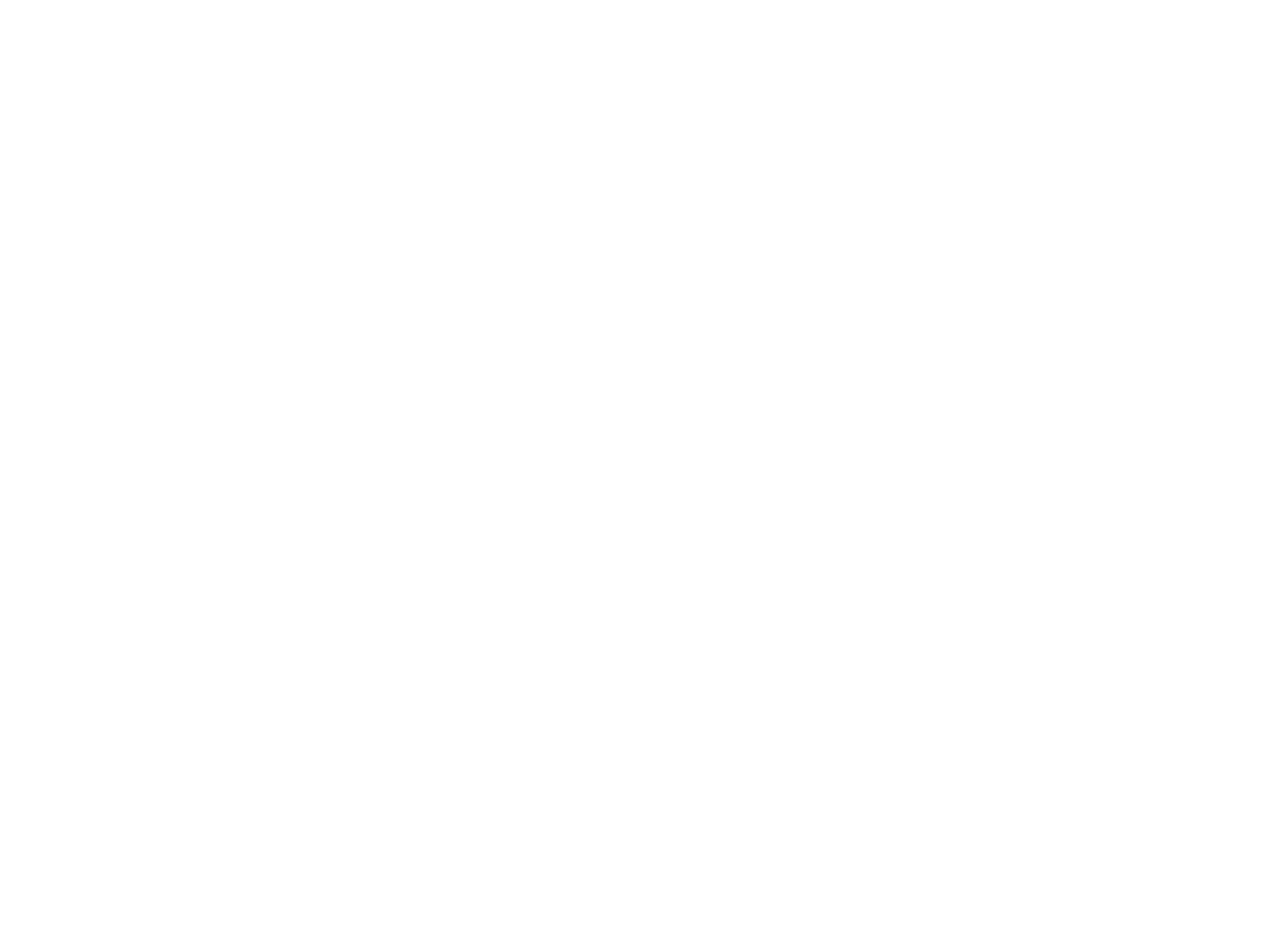
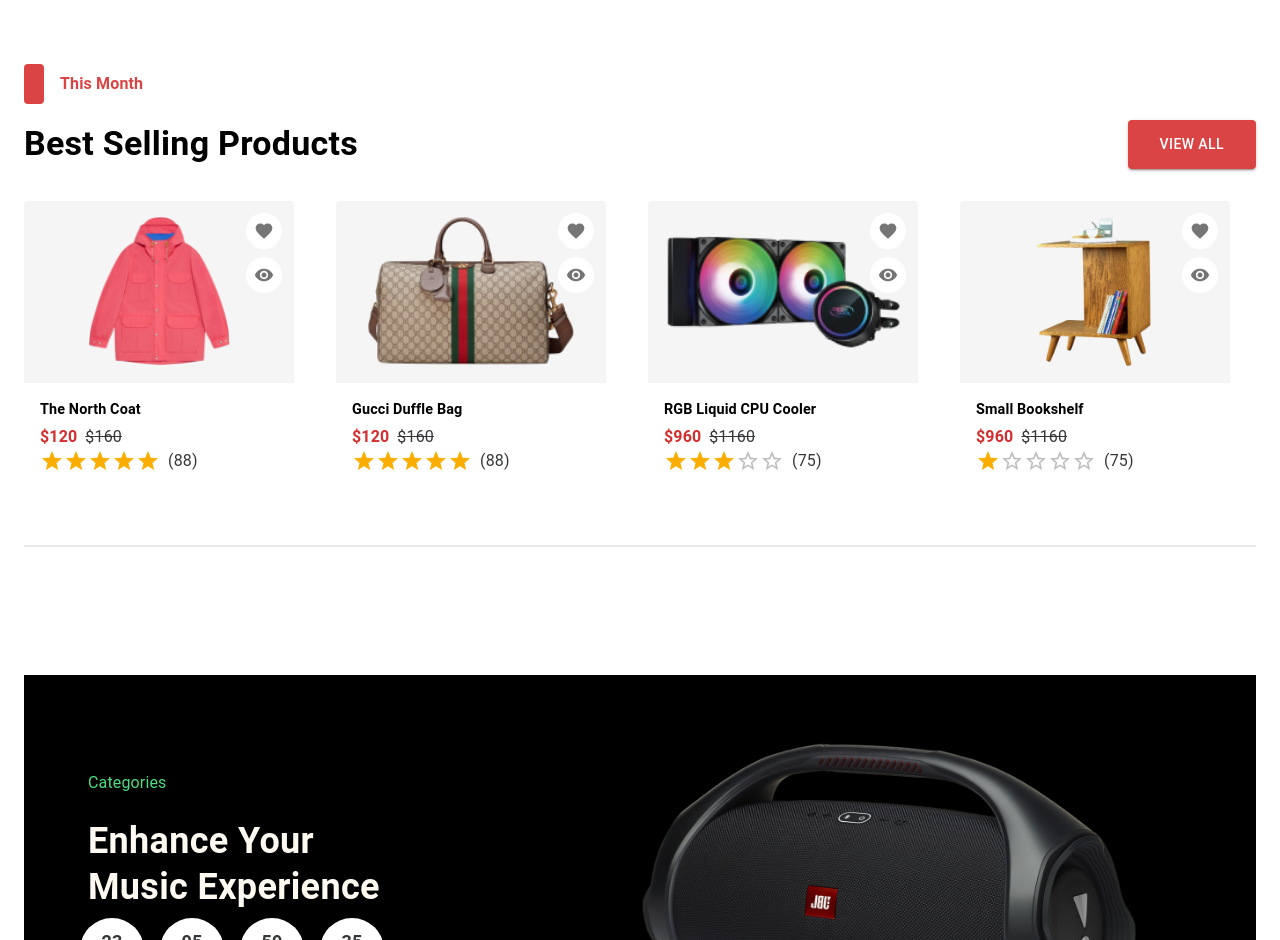
Before and after one commit to MahmutSamii/E-Commerce, a Next.js app: page / in a window 1280 px wide. Shown: the part 1860-2800 px from the top of the page. Before the commit the page ends 800 px from the top, so only its background shows below. Built offline with nearby package versions, Linux system fonts and the light colour scheme.

Commit message:
feat: added promo banner and our product section

```diff
--- a/components/FlashSales/FlashSales.tsx
+++ b/components/FlashSales/FlashSales.tsx
@@ -93,12 +93,13 @@
 }));
 
 const FlashSales = ({
-                        title ,
+                        subtitle,
+                        title,
                         products = [],
                         showTimer = true,
                         onAddToCart = true,
-                        btnOpen=true,
-                        viewBtnOpen= true,
+                        btnOpen = true,
+                        viewBtnOpen = true,
                         discountBadgeColor,
                         discountBadgeText,
                         enableSlider = true,
@@ -143,7 +144,7 @@
     };
 
     const handleColorSelect = (productId, color) => {
-        setSelectedColors((prev) => ({ ...prev, [productId]: color }));
+        setSelectedColors((prev) => ({...prev, [productId]: color}));
     };
 
     const visibleProducts = enableSlider
@@ -155,7 +156,7 @@
             <Stack direction="row" spacing={2} alignItems="center" mb={2}>
                 <Box sx={{width: 20, height: 40, bgcolor: '#DB4444', borderRadius: 1}}/>
                 <Typography variant="subtitle1" color="#DB4444" fontWeight="600">
-                    Today's
+                    {subtitle}
                 </Typography>
             </Stack>
 
@@ -167,7 +168,8 @@
                     {showTimer && (
                         <>
                             <Stack spacing={1}>
-                                <Typography fontSize={'13px'} fontWeight={'bold'} variant="caption" color="text.secondary">
+                                <Typography fontSize={'13px'} fontWeight={'bold'} variant="caption"
+                                            color="text.secondary">
                                     Days
                                 </Typography>
                                 <TimerBox sx={{
@@ -181,7 +183,8 @@
                             </Stack>
                             <Typography variant="h5" color="text.secondary">:</Typography>
                             <Stack spacing={1}>
-                                <Typography fontSize={'13px'} fontWeight={'bold'} variant="caption" color="text.secondary">
+                                <Typography fontSize={'13px'} fontWeight={'bold'} variant="caption"
+                                            color="text.secondary">
                                     Hours
                                 </Typography>
                                 <TimerBox sx={{
@@ -195,7 +198,8 @@
                             </Stack>
                             <Typography variant="h5" color="text.secondary">:</Typography>
                             <Stack spacing={1}>
-                                <Typography fontSize={'13px'} fontWeight={'bold'} variant="caption" color="text.secondary">
+                                <Typography fontSize={'13px'} fontWeight={'bold'} variant="caption"
+                                            color="text.secondary">
                                     Minutes
                                 </Typography>
                                 <TimerBox sx={{
@@ -209,7 +213,8 @@
                             </Stack>
                             <Typography variant="h5" color="text.secondary">:</Typography>
                             <Stack spacing={1}>
-                                <Typography fontSize={'13px'} fontWeight={'bold'} variant="caption" color="text.secondary">
+                                <Typography fontSize={'13px'} fontWeight={'bold'} variant="caption"
+                                            color="text.secondary">
                                     Seconds
                                 </Typography>
                                 <TimerBox sx={{
@@ -225,25 +230,25 @@
                     )}
                 </Stack>
                 {enableSlider && (
-                    <Box sx={{ display: 'flex', justifyContent: 'space-between', mt: 4 }}>
+                    <Box sx={{display: 'flex', justifyContent: 'space-between', mt: 4}}>
                         <IconButton onClick={() => handleSlide('left')} disabled={currentIndex === 0}>
-                            <KeyboardArrowLeft />
+                            <KeyboardArrowLeft/>
                         </IconButton>
                         <IconButton
                             onClick={() => handleSlide('right')}
                             disabled={currentIndex === Math.ceil(products.length / cardsPerRow) - 1}
                         >
-                            <KeyboardArrowRight />
+                            <KeyboardArrowRight/>
                         </IconButton>
                     </Box>
                 )}
-                {viewBtnOpen &&(
+                {viewBtnOpen && (
                     <Stack direction="row" spacing={1}>
                         <Button
                             variant="contained"
                             sx={{
                                 bgcolor: '#DB4444',
-                                '&:hover': { bgcolor: '#c13e3e' },
+                                '&:hover': {bgcolor: '#c13e3e'},
                                 px: 4,
                                 py: 1.5,
                                 color: 'white'
@@ -265,36 +270,15 @@
                 {visibleProducts.map((product) => (
                     <ProductCard key={product.id}>
                         <Box sx={{position: 'relative', p: 2, backgroundColor: '#F5F5F5'}}>
-                            {product.discount&& (
+                            {product.discount && (
                                 <DiscountBadge color={discountBadgeColor}>
-                                    {"-"+product.discount+'%'}
+                                    {"-" + product.discount + '%'}
                                 </DiscountBadge>
                             )}
-                            {discountBadgeText&& (
+                            {discountBadgeText && (
                                 <DiscountBadge color={discountBadgeColor}>
                                     {discountBadgeText}
                                 </DiscountBadge>
-                            )}
-                            {product.colors && (
-                                <Stack direction="row" spacing={1} sx={{ mt: 2 }}>
-                                    {product.colors.map((color) => (
-                                        <Box
-                                            key={color}
-                                            sx={{
-                                                width: 24,
-                                                height: 24,
-                                                borderRadius: '50%',
-                                                backgroundColor: color,
-                                                border:
-                                                    selectedColors[product.id] === color
-                                                        ? '2px solid black'
-                                                        : '2px solid transparent',
-                                                cursor: 'pointer',
-                                            }}
-                                            onClick={() => handleColorSelect(product.id, color)}
-                                        />
-                                    ))}
-                                </Stack>
                             )}
                             <IconWrapper>
                                 <StyledIconButton>
@@ -334,20 +318,41 @@
                                 )}
                             </Stack>
                             <Stack direction="row" spacing={1} alignItems="center">
-                                <Rating name="read-only" value={product.rating} readOnly />
+                                <Rating name="read-only" value={product.rating} readOnly/>
                                 <Typography color="text.secondary">({product.reviews})</Typography>
                             </Stack>
+                            {product.colors && (
+                                <Stack direction="row" spacing={1} sx={{mt: 2}}>
+                                    {product.colors.map((color) => (
+                                        <Box
+                                            key={color}
+                                            sx={{
+                                                width: 18,
+                                                height: 18,
+                                                borderRadius: '50%',
+                                                backgroundColor: color,
+                                                border:
+                                                    selectedColors[product.id] === color
+                                                        ? '2px solid black'
+                                                        : '2px solid transparent',
+                                                cursor: 'pointer',
+                                            }}
+                                            onClick={() => handleColorSelect(product.id, color)}
+                                        />
+                                    ))}
+                                </Stack>
+                            )}
                         </CardContent>
                     </ProductCard>
                 ))}
             </Box>
-            {btnOpen &&(
-                <Box sx={{ display: 'flex', justifyContent: 'center', mt: 4 }}>
+            {btnOpen && (
+                <Box sx={{display: 'flex', justifyContent: 'center', mt: 4}}>
                     <Button
                         variant="contained"
                         sx={{
                             bgcolor: '#DB4444',
-                            '&:hover': { bgcolor: '#c13e3e' },
+                            '&:hover': {bgcolor: '#c13e3e'},
                             px: 4,
                             py: 1.5,
                             color: 'white'
--- a/containers/HomePage/FlashSaleSection/FlashSale.tsx
+++ b/containers/HomePage/FlashSaleSection/FlashSale.tsx
@@ -94,6 +94,7 @@
 
     return (
         <FlashSales
+            subtitle={"today's"}
             title="Flash Sales"
             showTimer={true}
             products={products}
--- /dev/null
+++ b/containers/HomePage/OurProductSection/OurProduct.tsx
@@ -0,0 +1,96 @@
+import React from 'react';
+import FlashSales from "../../../components/FlashSales/FlashSales";
+
+function OurProductSection(props) {
+    const products = [
+        {
+            id: 1,
+            name: 'The North Coat',
+            image: 'assets/png/coat.png',
+            price: 120,
+            oldPrice: 160,
+            rating: 5,
+            reviews: 88,
+            colors: ['#000000', '#FFFFFF'],
+        },
+        {
+            id: 2,
+            name: 'Gucci Duffle Bag',
+            image: 'assets/png/bag.png',
+            price: 120,
+            oldPrice: 160,
+            rating: 5,
+            reviews: 88,
+        },
+        {
+            id: 3,
+            name: 'RGB Liquid CPU Cooler',
+            image: 'assets/png/cpu-cooler.png',
+            price: 960,
+            oldPrice: 1160,
+            rating: 3,
+            reviews: 75,
+            colors: ['#FF0000', '#00FF00', '#0000FF'],
+        },
+        {
+            id: 4,
+            name: 'Small Bookshelf',
+            image: 'assets/png/desk.png',
+            price: 960,
+            oldPrice: 1160,
+            rating: 1,
+            reviews: 75,
+        },
+        {
+            id: 5,
+            name: 'Gaming Chair',
+            image: 'assets/png/chair.png',
+            price: 250,
+            oldPrice: 300,
+            rating: 4,
+            reviews: 45,
+            colors: ['#8B0000', '#FFA500'],
+        },
+        {
+            id: 6,
+            name: 'Smartphone',
+            image: 'assets/png/keyboard.png',
+            price: 700,
+            rating: 5,
+            reviews: 320,
+        },
+        {
+            id: 7,
+            name: 'Bluetooth Speaker',
+            image: 'assets/png/gamepad.png',
+            price: 150,
+            rating: 4,
+            reviews: 150,
+            colors: ['#000000', '#FFFF00'],
+        },
+        {
+            id: 8,
+            name: 'Wireless Mouse',
+            image: 'assets/png/boombox.png',
+            price: 50,
+            rating: 3,
+            reviews: 120,
+        },
+    ];
+
+    return (
+        <FlashSales
+            subtitle={'Our Products'}
+            title="Explore Our Products"
+            products={products}
+            showTimer={false}
+            enableSlider={true}
+            onAddToCart={true}
+            btnOpen={true}
+            viewBtnOpen={false}
+            cardsPerRow={8}
+        />
+    );
+}
+
+export default OurProductSection;
--- /dev/null
+++ b/containers/HomePage/PromoBannerSection/PromoBanner.tsx
@@ -0,0 +1,112 @@
+import React from 'react';
+import {Button, Container, Typography} from "@mui/material";
+import Image from "next/image";
+
+const CountdownItem = ({value, label}) => (
+    <Typography commponent={'div'} sx={{
+        display: 'flex',
+        alignItems: 'center',
+        justifyContent: 'center',
+        flexDirection:'column',
+        backgroundColor:'#FFFFFF',
+        borderRadius:'9999px',
+        width: '4rem',
+        height: '4rem',
+        m:1
+    }}>
+        <Typography component={'div'} sx={{
+            fontSize:'1.125rem',
+            fontWeight:'bold',
+            color: '#363738',
+        }}>{value}</Typography>
+        <Typography component={'div'} sx={{
+            fontSize:'0.75rem',
+            color:'rgb(75 85 99 / var(--tw-text-opacity, 1))'
+        }}>{label}</Typography>
+    </Typography>
+);
+
+const PromoBanner = () => {
+    return (
+        <Container maxWidth="lg" sx={{py: 10}}>
+            <Typography component={'div'} sx={{
+                width: '100%',
+                backgroundColor: 'black',
+                position: 'relative',
+                overflow: 'hidden'
+            }}>
+                <Typography component={'div'} sx={{
+                    display: 'flex',
+                    justifyContent: 'space-between',
+                    padding: 8
+                }}>
+                    <Typography component={'div'} sx={{
+                        display: 'flex',
+                        flexDirection:'column',
+                        justifyContent: 'center',
+                        marginTop: '2rem'
+                    }}>
+                        <Typography component={'p'} sx={{
+                            color: 'rgb(74 222 128 / var(--tw-bg-opacity, 1))'
+                        }}>Categories</Typography>
+
+                        <Typography component={'h1'} sx={{
+                            fontSize: '2.25rem',
+                            lineHeight: '2.85rem',
+                            fontWeight: 'bold',
+                            color: '#FEFAF1',
+                            mt:3
+                        }}>
+                            Enhance Your <br/> Music Experience
+                        </Typography>
+
+                        <Typography component={'div'} sx={{
+                            display:'flex',
+                            ml:-2
+                        }}>
+                            <CountdownItem value="23" label="Hours"/>
+                            <CountdownItem value="05" label="Days"/>
+                            <CountdownItem value="59" label="Minutes"/>
+                            <CountdownItem value="35" label="Seconds"/>
+                        </Typography>
+
+                        <Button
+                            sx={{
+                                backgroundColor: 'rgb(74 222 128 / var(--tw-bg-opacity, 1))',
+                                color:'#FEFAF1',
+                                padding:'0.75rem 1.5rem',
+                                borderRadius: '0.375rem',
+                                width: '8rem',
+                                mt:3,
+                                '&:hover': {
+                                    backgroundColor:'rgb(34 197 94 / var(--tw-bg-opacity, 1))',
+                                    color: '#FFFFFF'
+                                },
+                                transitionProperty:'color, background-color, border-color, text-decoration-color, fill, stroke',
+                                transitionTimingFunction:'cubic-bezier(0.4, 0, 0.2, 1)',
+                                transitionDuration:'150ms'
+                            }}>
+                            Buy Now!
+                        </Button>
+                    </Typography>
+
+                    <Typography component={'div'} sx={{
+                        position:'relative',
+                        width: '50%',
+
+                    }}>
+                        <Image
+                            src="/assets/png/boombox.png"
+                            alt="JBL Speaker"
+                            width={500}
+                            height={1000}
+                            backgroundColor={'radial-gradient(circle, rgba(247,246,249,1) 0%, rgba(86,86,87,1) 0%, rgba(0,0,0,1) 100%)'}
+                        />
+                    </Typography>
+                </Typography>
+            </Typography>
+        </Container>
+    );
+};
+
+export default PromoBanner;
--- a/src/app/page.tsx
+++ b/src/app/page.tsx
@@ -1,10 +1,22 @@
 import React from 'react';
 import HeroSection from "../../containers/HomePage/HeroSection/HeroSection";
+import FlashSale from "../../containers/HomePage/FlashSaleSection/FlashSale";
+import BrowseCategories from "../../containers/HomePage/CategoriesSection/BrowseCategories";
+import ProductSection from "../../containers/HomePage/ProductSection/ProductSection";
+import PromoBanner from "../../containers/HomePage/PromoBannerSection/PromoBanner";
+import OurProductSection from "../../containers/HomePage/OurProductSection/OurProduct";
 
 function Page(props) {
-  return (
-      <HeroSection/>
-  );
+    return (
+        <>
+            <HeroSection/>
+            <FlashSale/>
+            <BrowseCategories/>
+            <ProductSection/>
+            <PromoBanner/>
+            <OurProductSection/>
+        </>
+    );
 }
 
 export default Page;
```
Also changed, not shown: public/assets/png/boombox.png (added).
